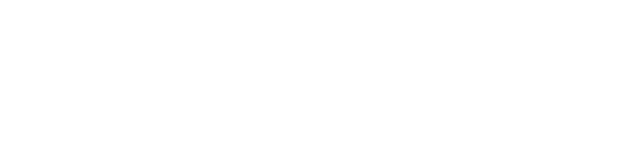
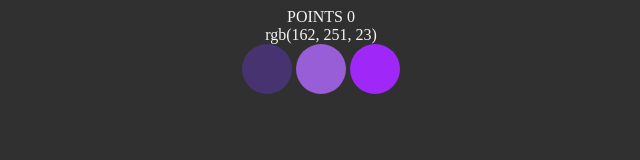
Before and after one commit to Micromegass/RgbChallenge, a plain HTML site: page index.html in a window 1280 px wide. Shown: the whole page, without its empty margins (319-959 px from the left). Drawn offline with nearby package versions, Linux system fonts and the light colour scheme.

Commit message:
change colors

```diff
--- a/css/style.css
+++ b/css/style.css
@@ -0,0 +1,20 @@
+
+
+
+
+body  {
+
+    background-color: #303030;
+    color: whitesmoke;
+    text-align: center;
+}
+
+.option {
+
+    display: inline-block;
+    background-color: white;
+    width: 50px;
+    height: 50px;
+    border-radius: 50%;
+
+}
--- a/index.html
+++ b/index.html
@@ -10,7 +10,17 @@
     <link rel="stylesheet" href="css/style.css">
 </head>
 <body>
+    <div class="score">
+       POINTS <span>0</span>
+    </div>
 
+
+   <div class="question">rgb(0,0,0)</div>
+   <div class="options">
+        <div class="option"></div>
+        <div class="option"></div>
+        <div class="option"></div>
+   </div>
 
  <script src="https://ajax.googleapis.com/ajax/libs/jquery/3.3.1/jquery.min.js"></script>
  <script src="js/app.js"></script>
--- a/js/app.js
+++ b/js/app.js
@@ -0,0 +1,21 @@
+
+
+var correct = Math.floor(Math.random() * 2)
+
+$('.option').each(function(index) {
+    var color = generateColor;
+    $(this).css('background-color', color);
+
+    if (index == correct) {
+        $('.question').text(color);
+    }
+});
+
+
+function generateColor() {
+    return 'rgb(' + random() + ', ' + random() + ', ' + random() + ')';
+}
+
+function random() {
+   return Math.floor(Math.random() * 255);
+}
```
